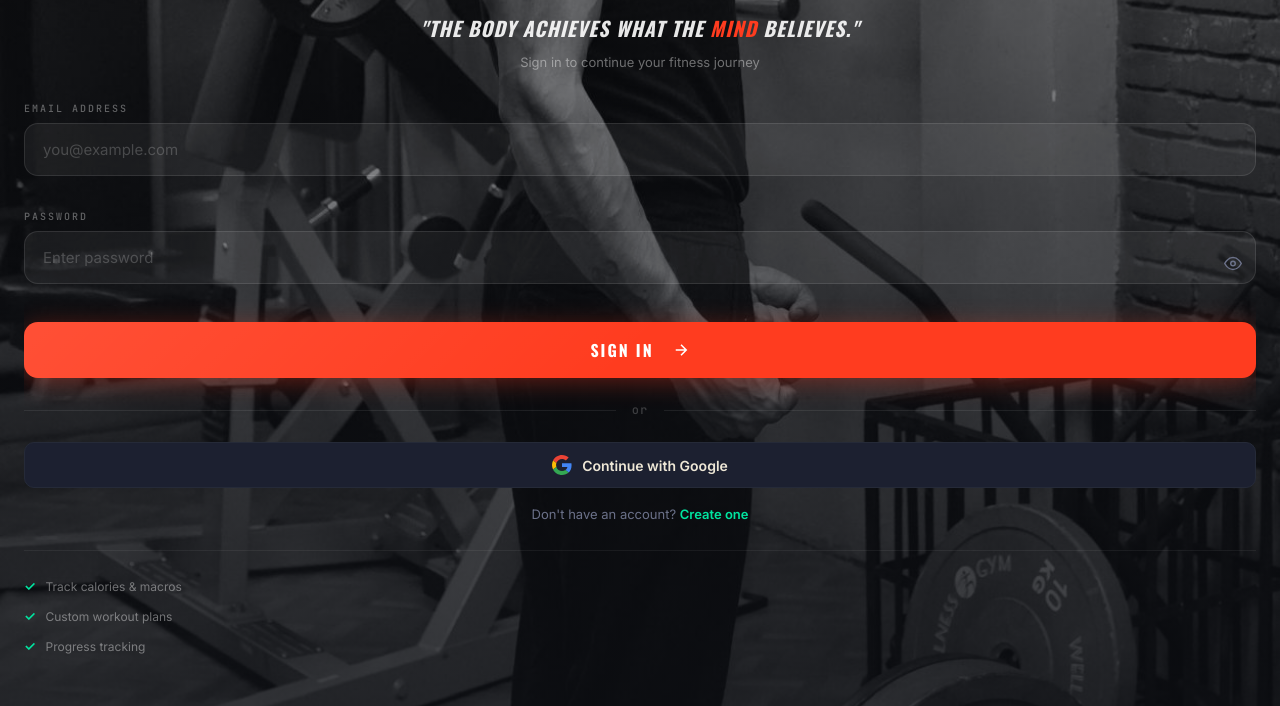
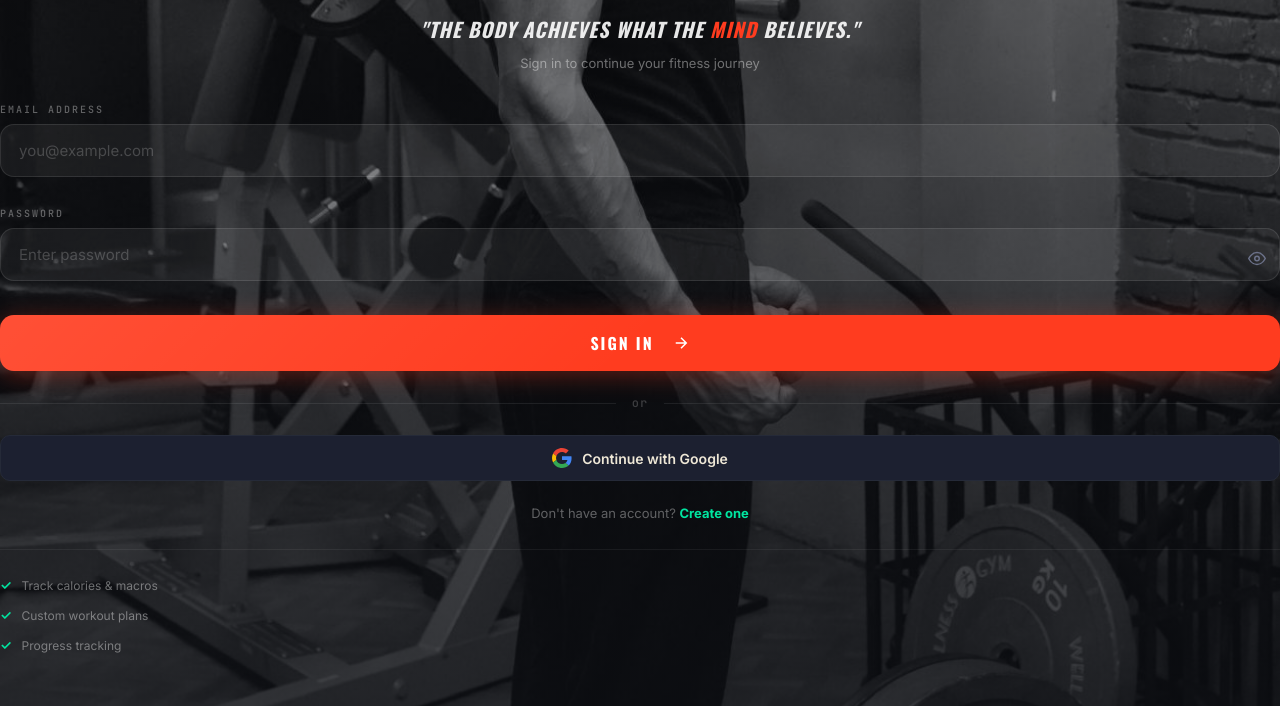
Before and after one commit to gaugefitness-ui/FUELGAUGE-fitness-app, a website: page public/index.html in a window 1280 px wide. Shown: the part 94-800 px from the top of the page. Drawn offline with nearby package versions, Linux system fonts and the light colour scheme.

Commit message:
Remove conflicting auth styles in style.css, keep base reset only

```diff
--- a/public/style.css
+++ b/public/style.css
@@ -178,28 +178,12 @@ label{display:block;font-size:11px;color:var(--ink-dim);text-transform:uppercase
 .food-summary .fs-val{font-family:'Oswald',sans-serif;font-size:18px;font-weight:700;color:var(--ink);}
 .food-summary .fs-label{font-family:'JetBrains Mono',monospace;font-size:9px;color:var(--ink-dim);text-transform:uppercase;letter-spacing:1px;margin-top:2px;}
 
-/* ---- AUTH SCREENS ---- */
-.auth-screen{min-height:100vh;display:flex;flex-direction:column;align-items:center;justify-content:center;padding:24px;background:var(--asphalt);position:relative;overflow:hidden;}
-.auth-screen::before{content:'';position:absolute;inset:0;background-image:url('https://images.unsplash.com/photo-1534438327276-14e5300c3a48?w=1400&h=900&fit=crop&q=70');background-size:cover;background-position:center;filter:brightness(0.3) saturate(1.2);}
-.auth-screen::after{content:'';position:absolute;inset:0;background:linear-gradient(180deg,rgba(13,15,20,0.85) 0%,rgba(13,15,20,0.95) 100%);}
-.auth-phone-frame{position:relative;z-index:1;width:380px;max-width:95vw;background:#0d0f14;border-radius:40px;padding:12px;box-shadow:0 0 0 3px #2a2d3a,0 0 0 6px #1a1d28,0 30px 80px rgba(0,0,0,0.7);}
-.auth-phone-frame::before{content:'';display:block;width:120px;height:28px;background:#0d0f14;border-radius:0 0 16px 16px;margin:0 auto -12px;position:relative;z-index:2;}
-.auth-phone-screen{background:var(--panel);border-radius:28px;overflow:hidden;max-height:85vh;overflow-y:auto;}
-.auth-phone-screen::-webkit-scrollbar{width:3px;}
-.auth-phone-screen::-webkit-scrollbar-thumb{background:var(--line);border-radius:4px;}
-.auth-card{padding:28px 20px;max-width:100%;box-shadow:none;border:none;border-radius:0;background:rgba(21,24,33,0.95);}
-.auth-card .auth-logo{text-align:center;margin-bottom:24px;}
-.auth-card .auth-logo .dot{width:14px;height:14px;border-radius:50%;background:var(--neon-red);box-shadow:0 0 16px var(--neon-red-glow);display:inline-block;margin-right:8px;vertical-align:middle;animation:pulse 2s ease-in-out infinite;}
-.auth-card .auth-logo span{font-family:'Oswald',sans-serif;font-size:28px;font-weight:700;letter-spacing:3px;text-transform:uppercase;vertical-align:middle;}
-.auth-card h2{font-family:'Oswald',sans-serif;text-transform:uppercase;letter-spacing:1.5px;font-size:20px;margin:0 0 6px;text-align:center;}
-.auth-card .auth-sub{text-align:center;color:var(--ink-dim);font-size:13px;margin-bottom:24px;}
-.auth-card input{margin-bottom:14px;}
-.auth-card .btn{margin-top:4px;}
-.auth-card .auth-switch{text-align:center;margin-top:18px;font-size:13px;color:var(--ink-dim);}
-.auth-card .auth-switch a{color:var(--teal);cursor:pointer;text-decoration:none;font-weight:600;}
-.auth-card .auth-switch a:hover{text-decoration:underline;}
-.auth-error{background:rgba(255,92,92,0.1);border:1px solid rgba(255,92,92,0.3);color:var(--danger);padding:10px 14px;border-radius:10px;font-size:12px;margin-bottom:14px;display:none;}
-.auth-error.show{display:block;}
+/* ---- AUTH SCREENS (base reset — detailed styles in auth.css) ---- */
+.auth-screen{min-height:100vh;position:relative;}
+.auth-phone-frame{position:relative;z-index:1;width:100%;max-width:100%;background:transparent!important;border-radius:0!important;padding:0!important;box-shadow:none!important;}
+.auth-phone-frame::before{display:none!important;}
+.auth-phone-screen{background:transparent!important;border-radius:0!important;max-height:100vh;overflow-y:auto;}
+.auth-card{padding:0!important;max-width:100%!important;box-shadow:none!important;border:none!important;border-radius:0!important;background:transparent!important;}
 
 /* ---- VERIFY CODE INPUT ---- */
 .verify-code-wrap{display:flex;gap:8px;justify-content:center;margin:20px 0;}
```
